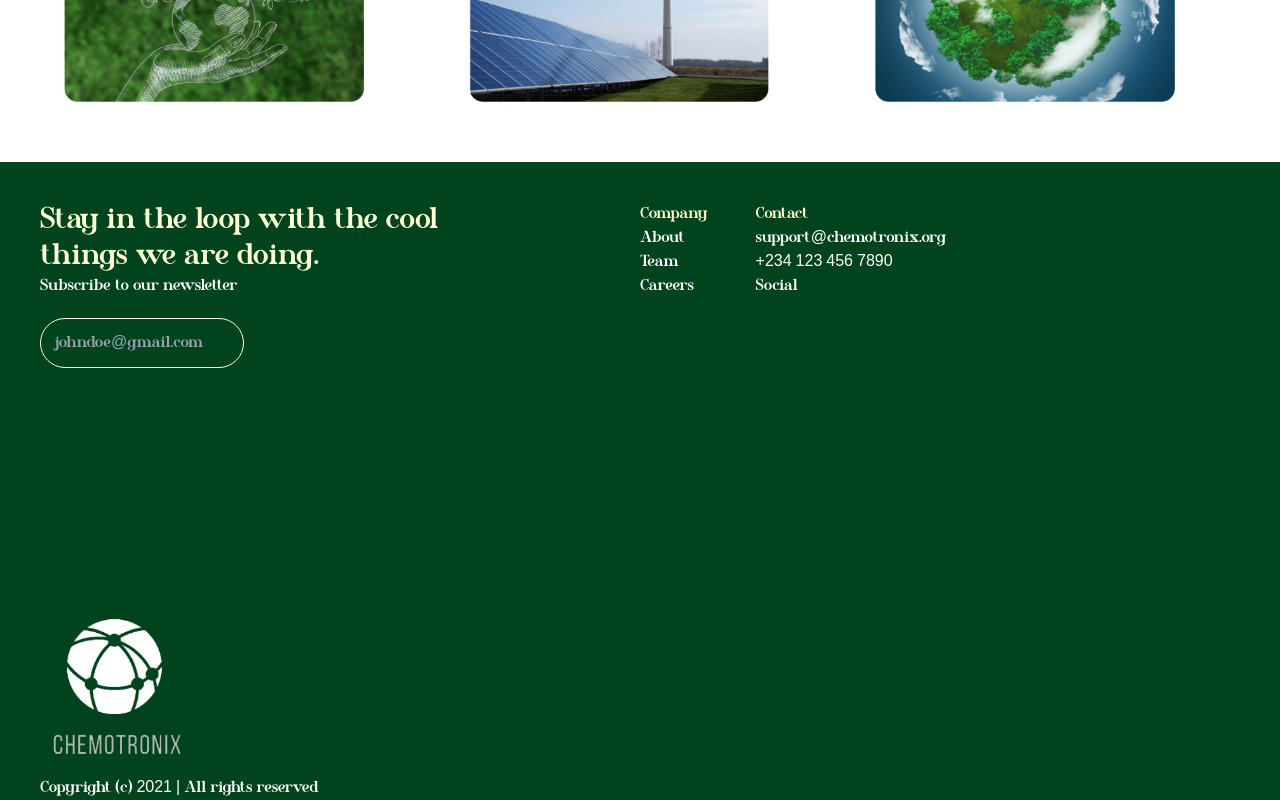
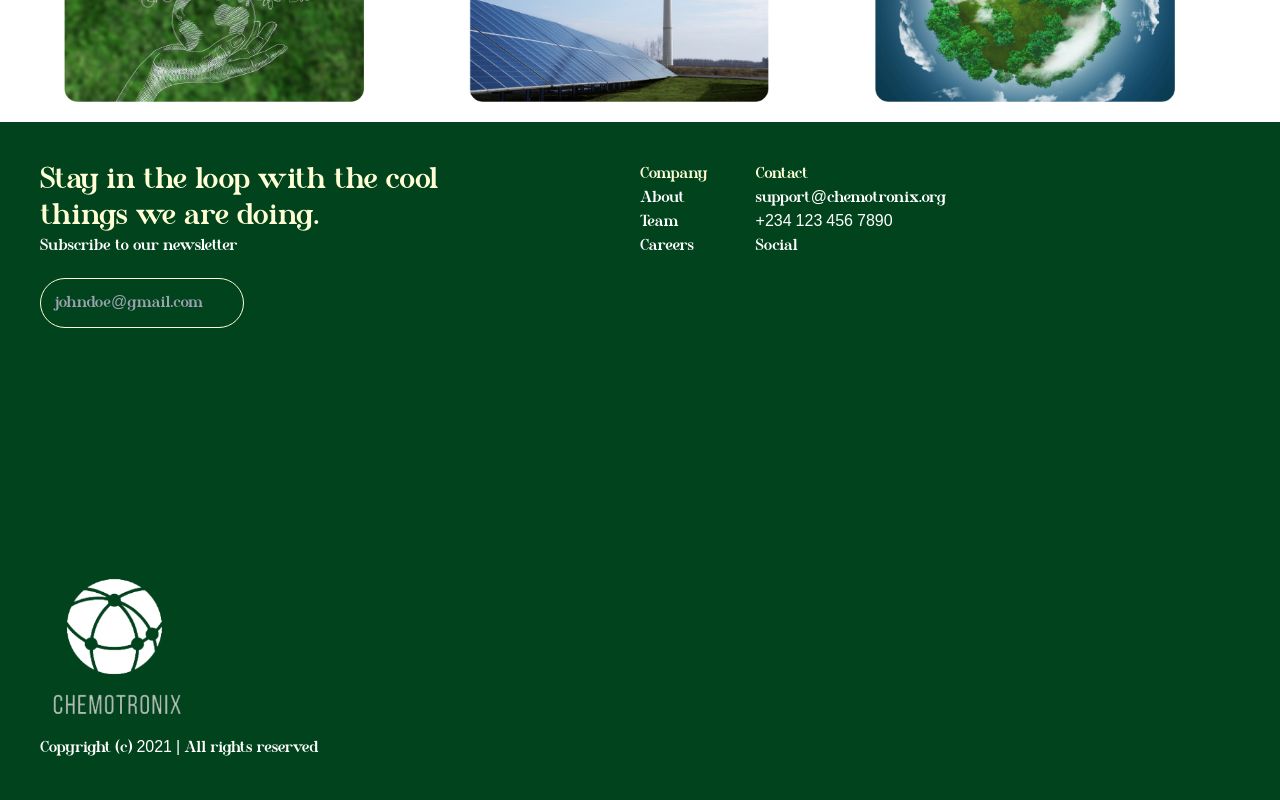
Before and after one commit to Mcnoble1/Chemotronix-v2, a Next.js app: page / in a window 1280 px wide. Shown: the part 3460-4260 px from the top of the page. Built offline with nearby package versions, Linux system fonts and the light colour scheme.

Commit message:
feat:updated calculator :octocat:

```diff
--- a/components/Footer/index.tsx
+++ b/components/Footer/index.tsx
@@ -1,7 +1,7 @@
 import Image from 'next/image';
 const Footer = () => {
     return (
-        <footer className="h-screen w-full mt-10 pt-10 px-10 gap-[10%] bg-[#01431D] flex flex-row flex-wrap ">
+        <footer className="h-screen w-full pt-10 px-10 gap-[10%] bg-[#01431D] flex flex-row flex-wrap ">
             <div className="w-2/5">
                 <h1 className="text-[#FFFED4] text-3xl">Stay in the loop with the cool things we are doing.</h1>
                 <p className="text-white">Subscribe to our newsletter</p>
```
